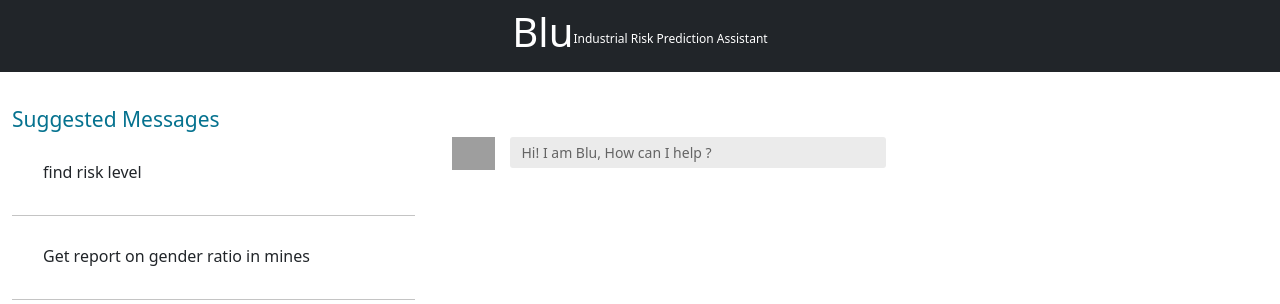
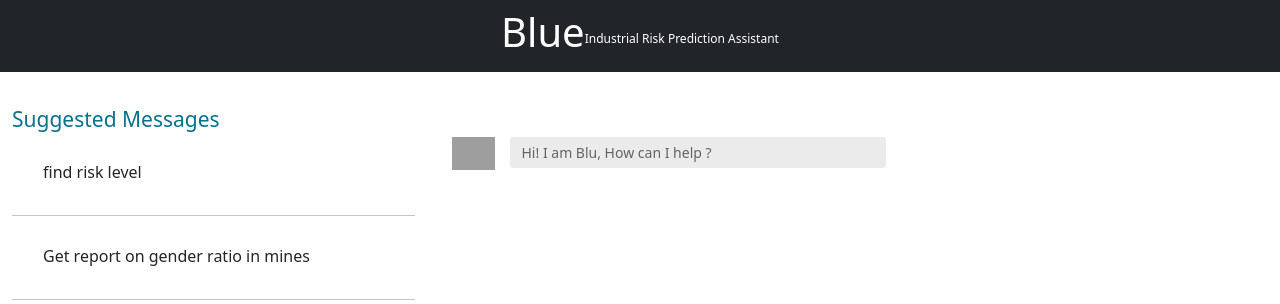
Before and after one commit to vishnudas-raveendran/Risk_Prediction_App, a Flask app: page / in a window 1280 px wide. Shown: the top 304 px of the page. Run offline with Flask 2, Linux system fonts and the light colour scheme; parts of the project's set-up code (start-up, migrations or seed data) failed here and were passed over; some libraries are stand-ins or nearby versions; grey boxes are pictures that could not be loaded.

Commit message:
Update index.html
Testing Changes

```diff
--- a/templates/index.html
+++ b/templates/index.html
@@ -16,7 +16,7 @@
 
 <body>
     <nav class="navbar navbar-expand-lg navbar-dark bg-dark justify-content-center">
-        <h1 style="color:white">Blu </h1> <sub style="color:white">Industrial Risk Prediction Assistant</sub>
+        <h1 style="color:white">Blue </h1> <sub style="color:white">Industrial Risk Prediction Assistant</sub>
 
 
     </nav>
```
